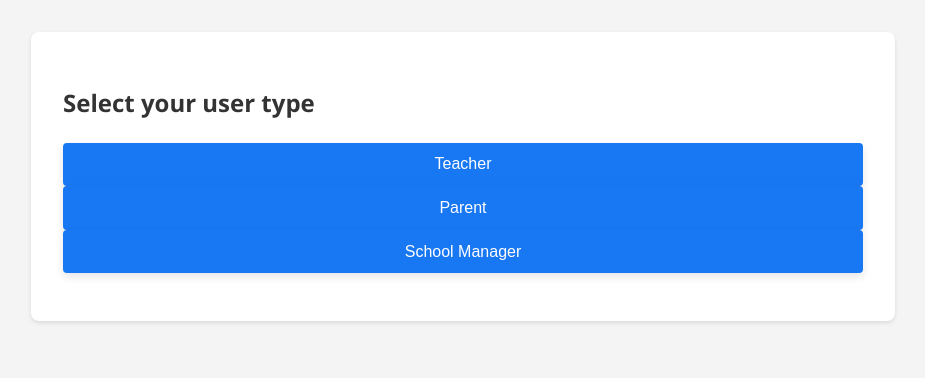
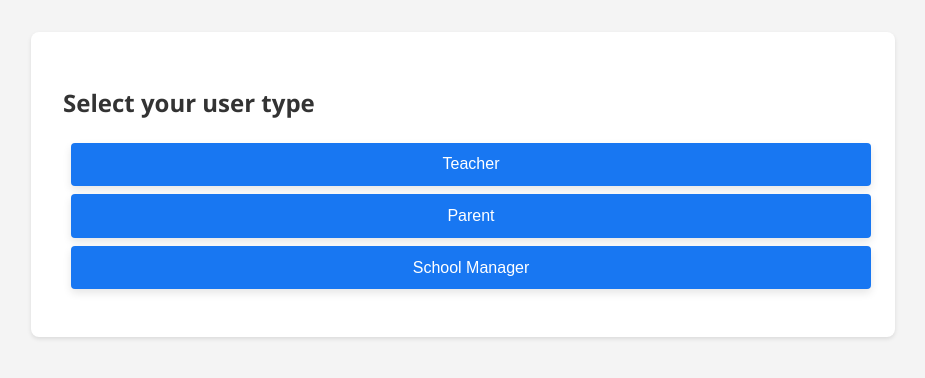
Before and after one commit to Barak5582/school-api, a FastAPI app: page / in a window 1280 px wide. Shown: the part 86-464 px from the top of the page, without its empty margins (177-1102 px from the left). Run offline with FastAPI, Linux system fonts and the light colour scheme.

Commit message:
fix home page styling

```diff
--- a/stylesheets/style.css
+++ b/stylesheets/style.css
@@ -101,6 +101,22 @@ button:active {
     transform: scale(0.98);
 }
 
+.home_page_buttons {
+    display: block;
+    width: 100%;
+    padding: 0.8em;
+    background-color: #1877f2;
+    color: #ffffff;
+    border-radius: 4px;
+    font-size: 1em;
+    cursor: pointer;
+    box-shadow: 0 4px 8px rgba(0, 0, 0, 0.1);
+    transition: background-color 0.3s ease, box-shadow 0.3s ease, transform 0.3s ease;
+    flex: 1;
+    margin: 0.5em;
+
+}
+
 .input-group {
     display: flex;
     flex-direction: column;
--- a/templates/home.html
+++ b/templates/home.html
@@ -11,7 +11,7 @@
         <h2>Select your user type</h2>
         <form action="/user" method="get" id="userSelectionForm">
             {% for user_type in user_types %}
-            <button type="button" onclick="submitForm('{{ user_type }}')">
+            <button class= "home_page_buttons" type="button" onclick="submitForm('{{ user_type }}')">
                 {{ user_type }}
             </button>
             {% endfor %}
```
